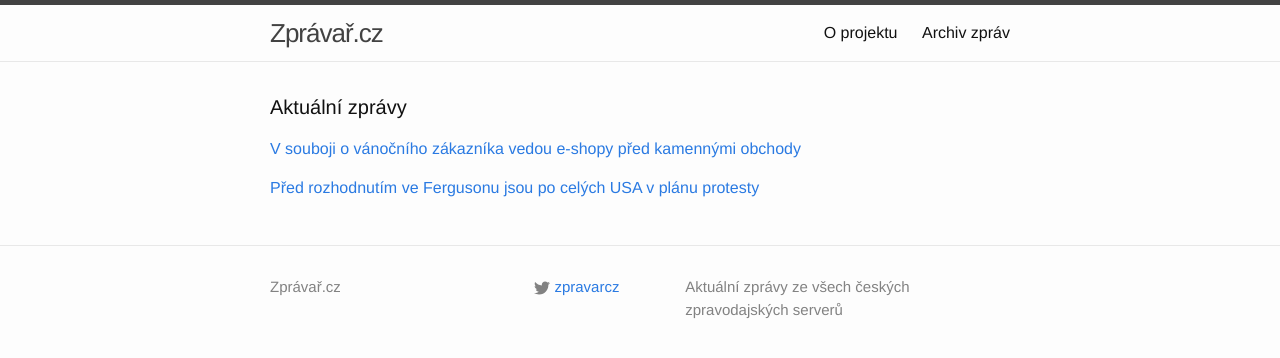
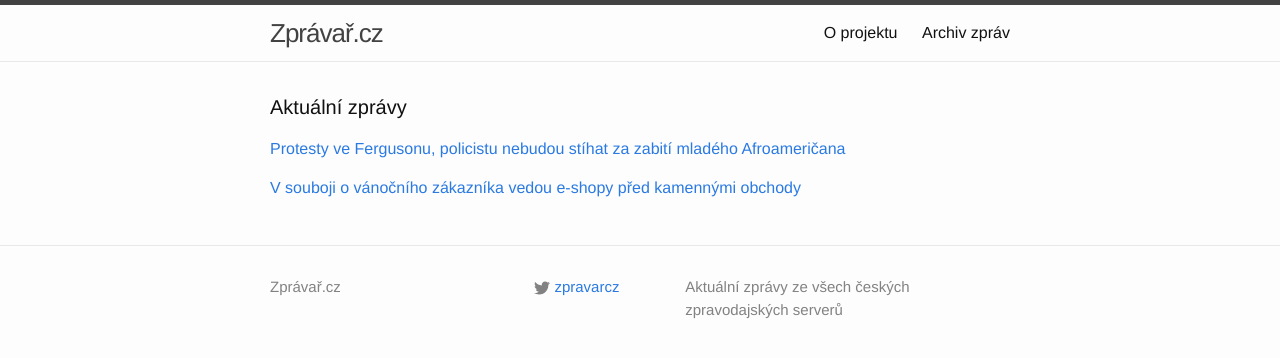
Before and after one commit to adliska/zpravar, a Jekyll site: the page built from index.html, in a window 1280 px wide. Shown: the top 358 px of the page. Built offline with Jekyll 4.4.1, drawn with Linux system fonts in a browser that asks for light colours.

Commit message:
zpravar news update

```diff
--- a/index.html
+++ b/index.html
@@ -5,18 +5,19 @@ layout: default
 <div class="home">
     <h1 class="page-heading">Aktuální zprávy</h1>
 
-<p><a href="javascript:;" onclick="toggle_visibility('zpravy0')">V souboji o vánočního zákazníka vedou e-shopy před kamennými obchody</a></p>
+<p><a href="javascript:;" onclick="toggle_visibility('zpravy0')">Protesty ve Fergusonu, policistu nebudou stíhat za zabití mladého Afroameričana </a></p>
 <div id="zpravy0" style="display:none">
+<ul>
+<li><a href=http://www.novinky.cz/zahranicni/amerika/354432-protesty-ve-fergusonu-policistu-nebudou-stihat-za-zabiti-mladeho-afroamericana.html>Protesty ve Fergusonu, policistu nebudou stíhat za zabití mladého Afroameričana  - www.novinky.cz</a></li>
+<li><a href=http://www.ceskenoviny.cz/zpravy/zpravy/pred-rozhodnutim-ve-fergusonu-jsou-po-celych-usa-v-planu-protesty/1151053>Před rozhodnutím ve Fergusonu jsou po celých USA v plánu protesty - www.ceskenoviny.cz</a></li>
+<li><a href=http://www.rozhlas.cz/_zprava/fergusonem-opet-zmita-nasili-porota-neobvinila-policistu-ze-zabiti-mladeho-afroamericana--1424346>Fergusonem opět zmítá násilí. Porota neobvinila policistu ze zabití mladého Afroameričana - www.rozhlas.cz</a></li>
+<li><a href=http://www.rozhlas.cz/_zprava/policistu-z-fergusonu-neobvini-ze-zabiti-afroamerickeho-mladika-rozhodla-porota--1424346>Policistu z Fergusonu neobviní ze zabití afroamerického mladíka, rozhodla porota - www.rozhlas.cz</a></li>
+</ul>
+</div><p><a href="javascript:;" onclick="toggle_visibility('zpravy1')">V souboji o vánočního zákazníka vedou e-shopy před kamennými obchody</a></p>
+<div id="zpravy1" style="display:none">
 <ul>
 <li><a href=http://www.rozhlas.cz/_zprava/v-souboji-o-vanocniho-zakaznika-vedou-eshopy-pred-kamennymi-obchody--1424337>V souboji o vánočního zákazníka vedou e-shopy před kamennými obchody - www.rozhlas.cz</a></li>
 <li><a href=http://www.rozhlas.cz/_zprava/v-souboji-o-vanocniho-zakaznika-vedou-eshopy-pred-kamennymi-obchody-a-naskok-roste--1424337>V souboji o vánočního zákazníka vedou e-shopy před kamennými obchody - www.rozhlas.cz</a></li>
 <li><a href=http://www.rozhlas.cz/_zprava/sklady-internetovych-obchodu-mesic-pred-vanocemi-praskaji-ve-svech--1424337>Sklady internetových obchodů měsíc před Vánocemi praskají ve švech - www.rozhlas.cz</a></li>
 </ul>
-</div><p><a href="javascript:;" onclick="toggle_visibility('zpravy1')">Před rozhodnutím ve Fergusonu jsou po celých USA v plánu protesty</a></p>
-<div id="zpravy1" style="display:none">
-<ul>
-<li><a href=http://www.ceskenoviny.cz/zpravy/zpravy/pred-rozhodnutim-ve-fergusonu-jsou-po-celych-usa-v-planu-protesty/1151053>Před rozhodnutím ve Fergusonu jsou po celých USA v plánu protesty - www.ceskenoviny.cz</a></li>
-<li><a href=http://www.rozhlas.cz/_zprava/fergusonem-opet-zmita-nasili-porota-neobvinila-policistu-ze-zabiti-mladeho-afroamericana--1424346>Fergusonem opět zmítá násilí. Porota neobvinila policistu ze zabití mladého Afroameričana - www.rozhlas.cz</a></li>
-<li><a href=http://www.rozhlas.cz/_zprava/policistu-z-fergusonu-neobvini-ze-zabiti-afroamerickeho-mladika-rozhodla-porota--1424346>Policistu z Fergusonu neobviní ze zabití afroamerického mladíka, rozhodla porota - www.rozhlas.cz</a></li>
-</ul>
 </div></div>
```
